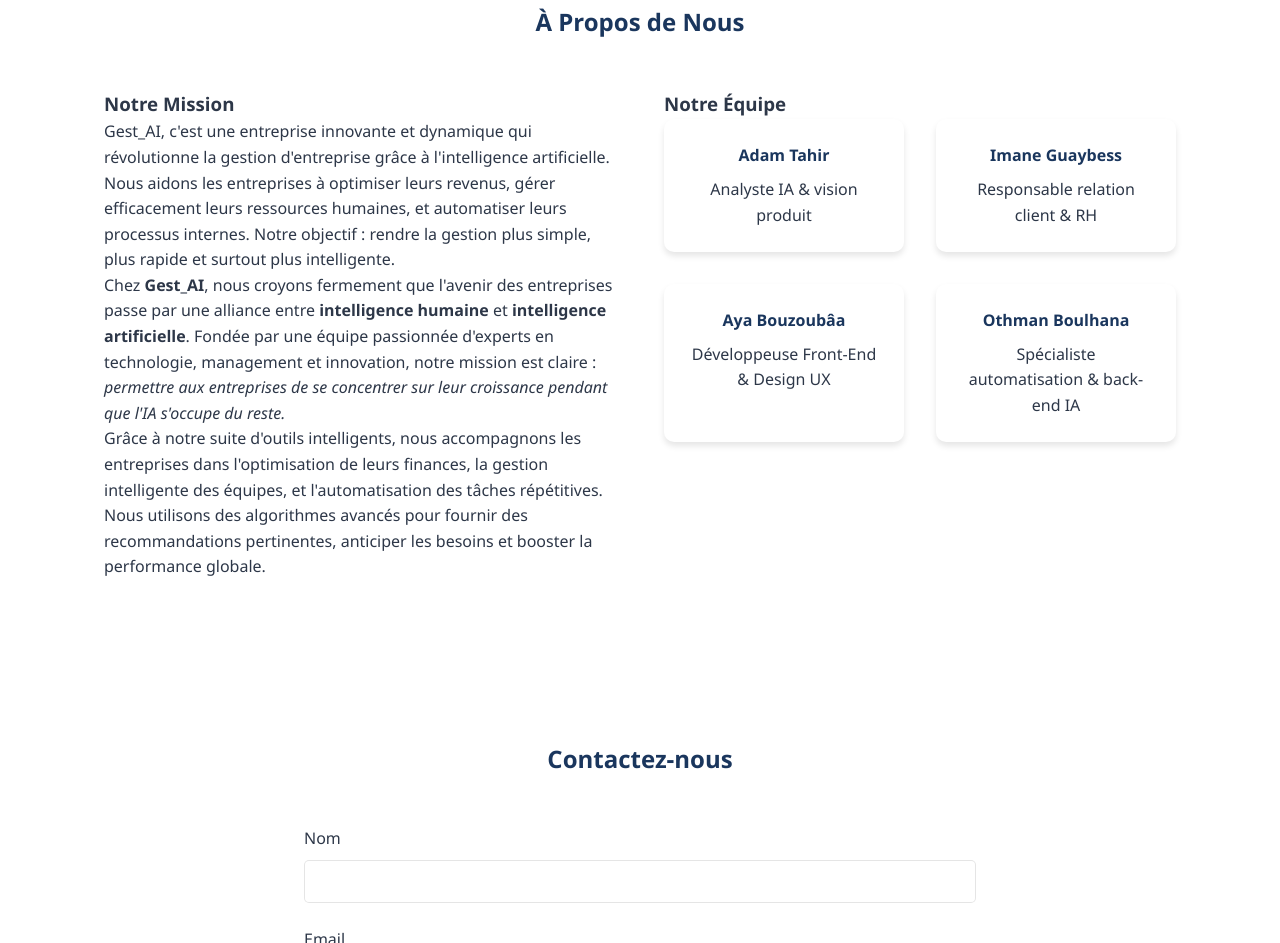
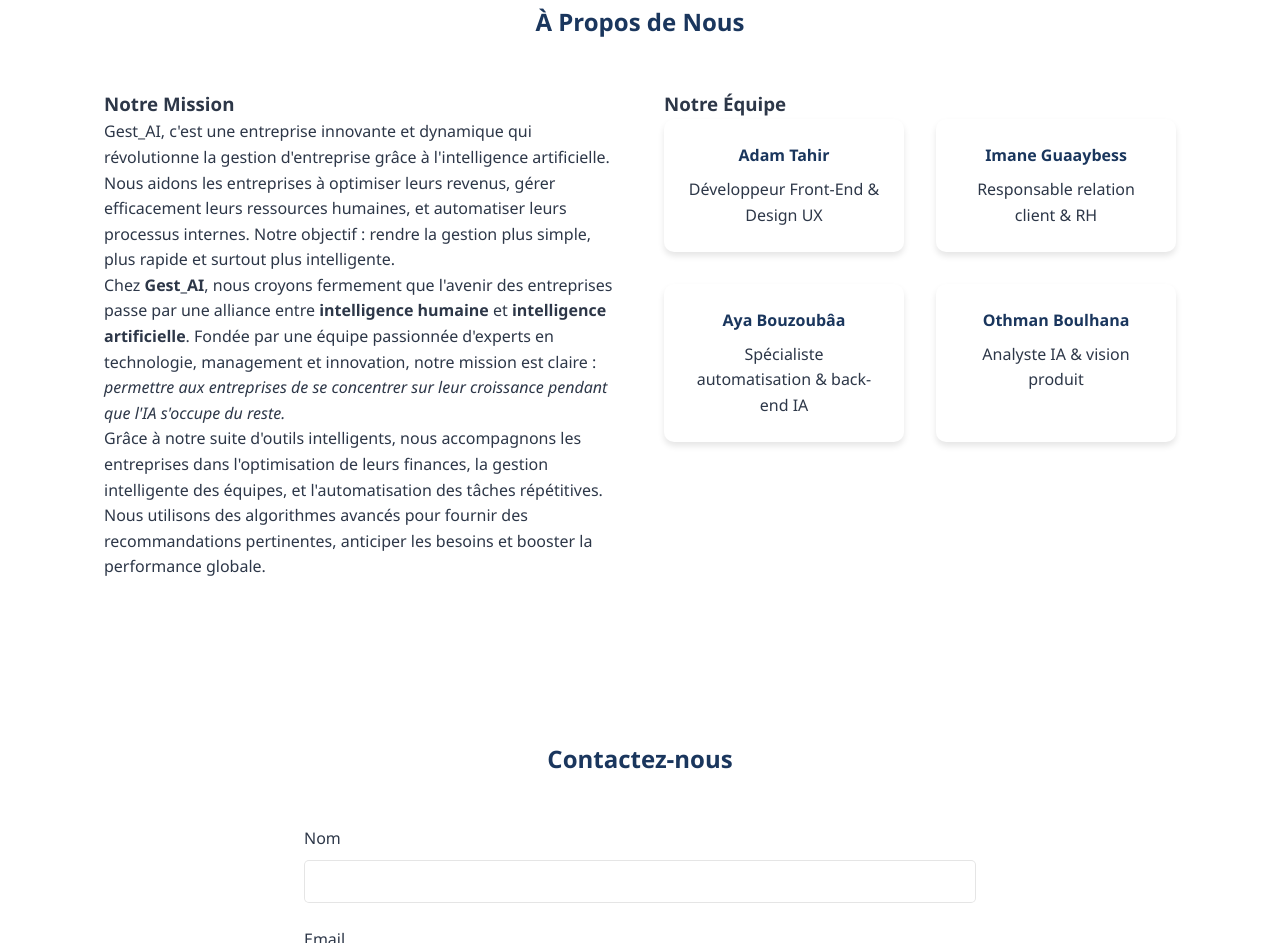
Before and after one commit to adam-t16/GEST_AI, a plain HTML site: page index.html in a window 1280 px wide. Shown: the part 2018-2961 px from the top of the page. Drawn offline with Linux system fonts and the light colour scheme.

Commit message:
Update index.html

```diff
--- a/index.html
+++ b/index.html
@@ -141,25 +141,25 @@
                         <div class="team-member">
 
                             <h4>Adam Tahir</h4>
-                            <p>Analyste IA & vision produit</p>
+                            <p>Développeur Front-End & Design UX</p>
                         </div>
 
                         <div class="team-member">
 
-                            <h4>Imane Guaybess</h4>
+                            <h4>Imane Guaaybess</h4>
                             <p>Responsable relation client & RH</p>
                         </div>
 
                         <div class="team-member">
 
                             <h4>Aya Bouzoubâa</h4>
-                            <p>Développeuse Front-End & Design UX</p>
+                           <p>Spécialiste automatisation & back-end IA</p>
                         </div>
 
                         <div class="team-member">
 
                             <h4>Othman Boulhana</h4>
-                            <p>Spécialiste automatisation & back-end IA</p>
+                            <p> Analyste IA & vision produit</p>
                         </div>
                     </div>
                 </div>
```
